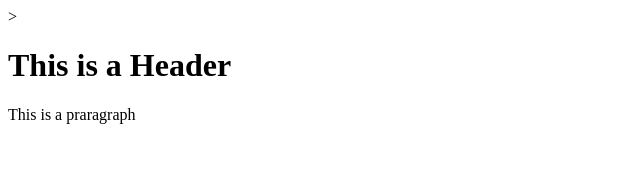
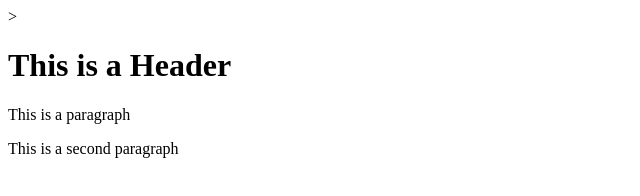
Before and after one commit to kauswade/git-test, a plain HTML site: page index.html in a window 1280 px wide. Shown: the whole page, without its empty margins (0-640 px from the left). Drawn offline with Linux system fonts and the light colour scheme.

Commit message:
third commit

```diff
--- a/index.html
+++ b/index.html
@@ -3,6 +3,7 @@
     <head></head>
     <body>
         <h1>This is a Header</h1>
-        <p>This is a praragraph</p>
+        <p>This is a paragraph</p>
+        <p>This is a second paragraph</p>
     </body>
 </html>
```
